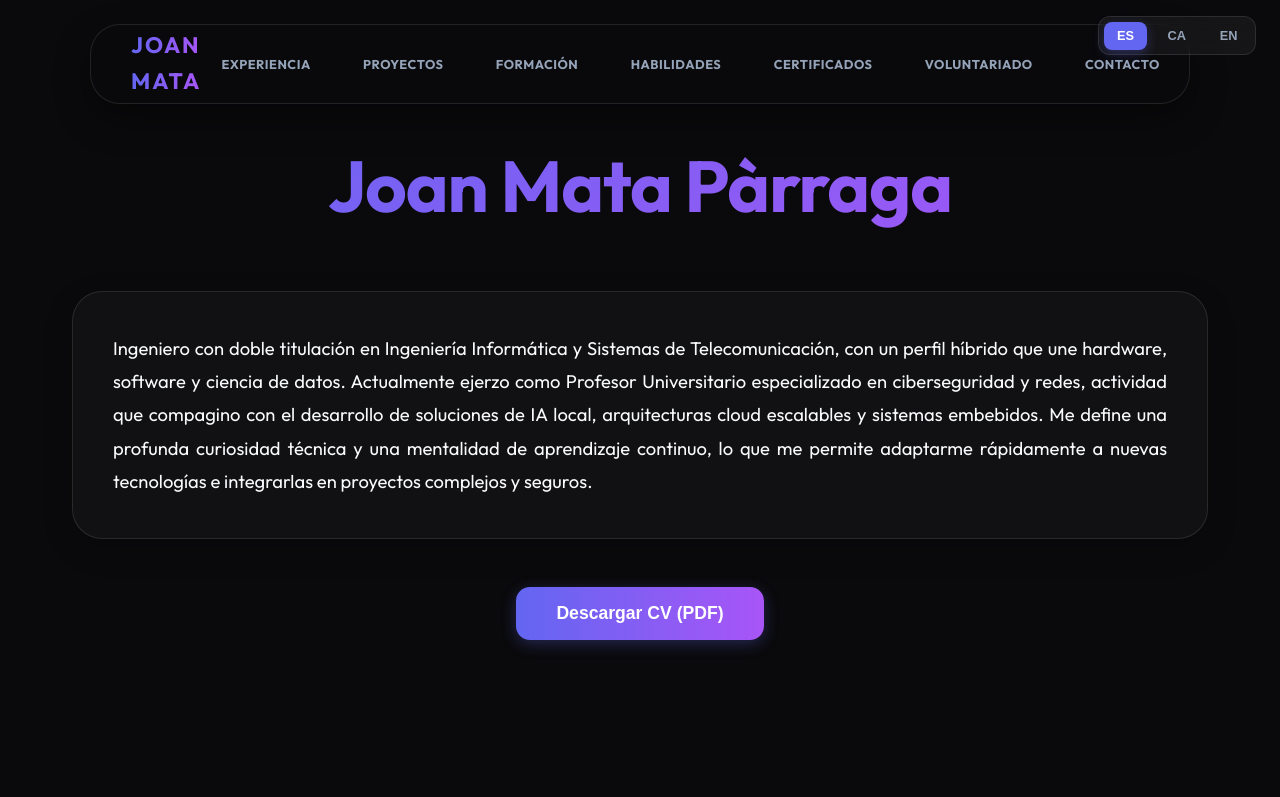
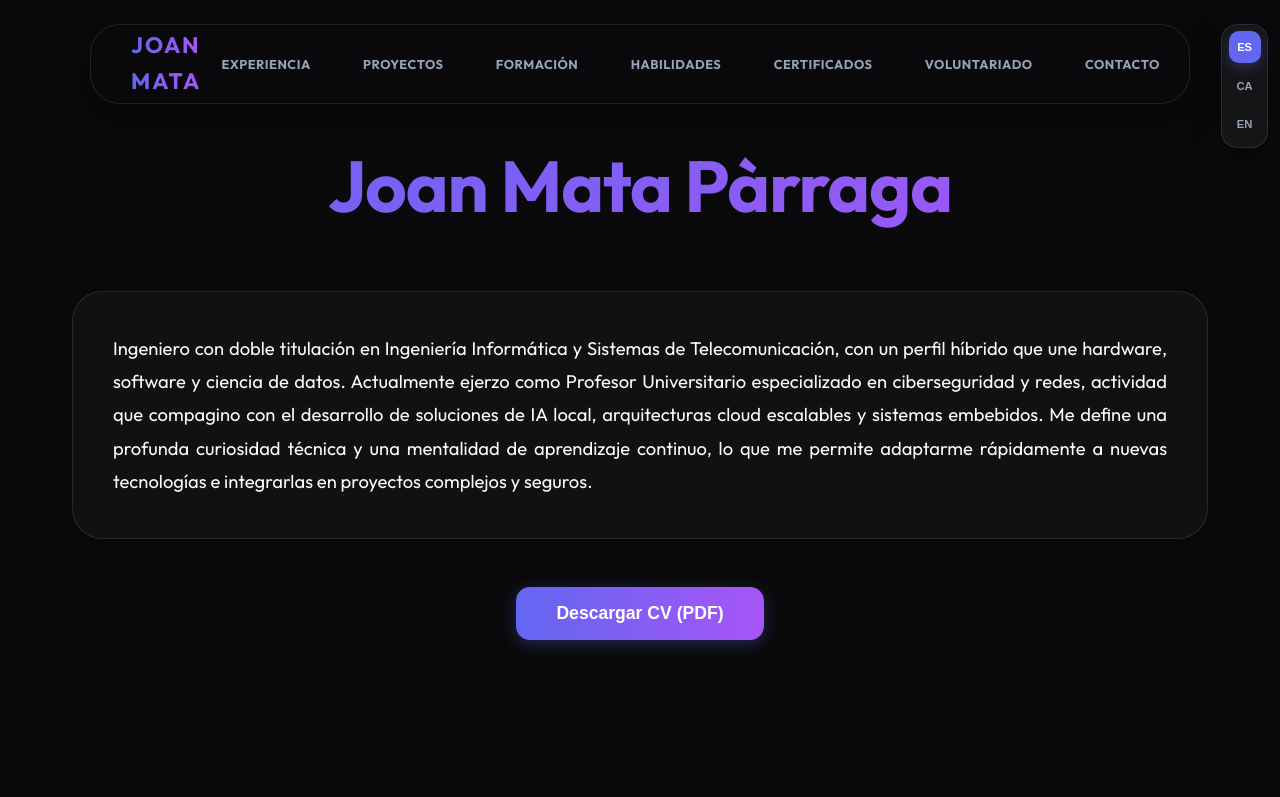
Before and after one commit to joan-mata/joanmata_web, a React (Vite) app: page / in a window 1280 px wide. Shown: the top 797 px of the page. Built offline with nearby package versions, Linux system fonts and the light colour scheme.

Commit message:
fix: ventanas flotantes

```diff
--- a/src/index.css
+++ b/src/index.css
@@ -36,31 +36,39 @@ a {
   padding-top: 8rem;
 }
 
-/* Language Switcher */
+/* Language Switcher - Vertical Right */
 .language-switcher {
   position: fixed;
-  top: 1rem;
-  right: 1.5rem;
+  top: 1.5rem;
+  right: 0.75rem;
   z-index: 2001;
   display: flex;
-  gap: 0.5rem;
+  flex-direction: column;
+  gap: 0.4rem;
   background: var(--glass);
-  padding: 0.3rem;
-  border-radius: 12px;
-  backdrop-filter: blur(10px);
+  padding: 0.4rem;
+  border-radius: 16px;
+  backdrop-filter: blur(15px);
   border: 1px solid var(--glass-border);
+  box-shadow: 0 8px 32px rgba(0, 0, 0, 0.3);
 }
 
 .language-switcher button {
   background: transparent;
   border: none;
   color: var(--text-dim);
-  padding: 0.4rem 0.8rem;
-  font-size: 0.8rem;
-  font-weight: 600;
+  padding: 0.5rem;
+  font-size: 0.7rem;
+  font-weight: 800;
   cursor: pointer;
-  border-radius: 8px;
+  border-radius: 10px;
   transition: var(--transition);
+  text-transform: uppercase;
+  width: 32px;
+  height: 32px;
+  display: flex;
+  align-items: center;
+  justify-content: center;
 }
 
 .language-switcher button.active {
@@ -628,7 +636,7 @@ nav ul {
 .admin-toolbar {
   position: fixed;
   bottom: 2rem;
-  right: 2rem;
+  left: 2rem;
   background: rgba(10, 10, 12, 0.9);
   backdrop-filter: blur(20px);
   border: 1px solid var(--glass-border);
@@ -637,6 +645,7 @@ nav ul {
   display: flex;
   gap: 12px;
   z-index: 2000;
+  box-shadow: 0 10px 30px rgba(0, 0, 0, 0.5);
 }
 
 .admin-tool-btn {
```
